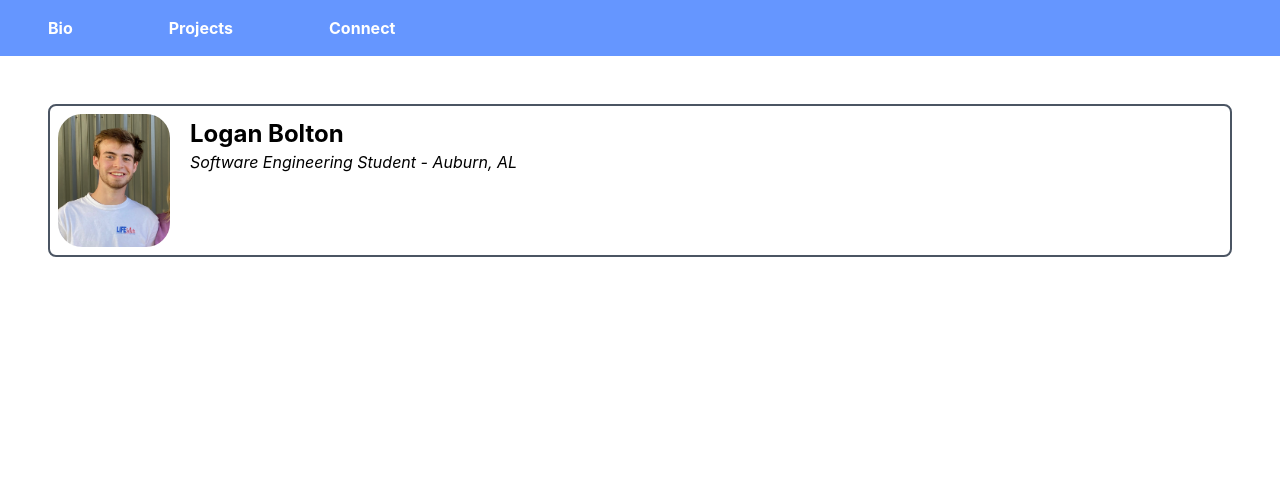
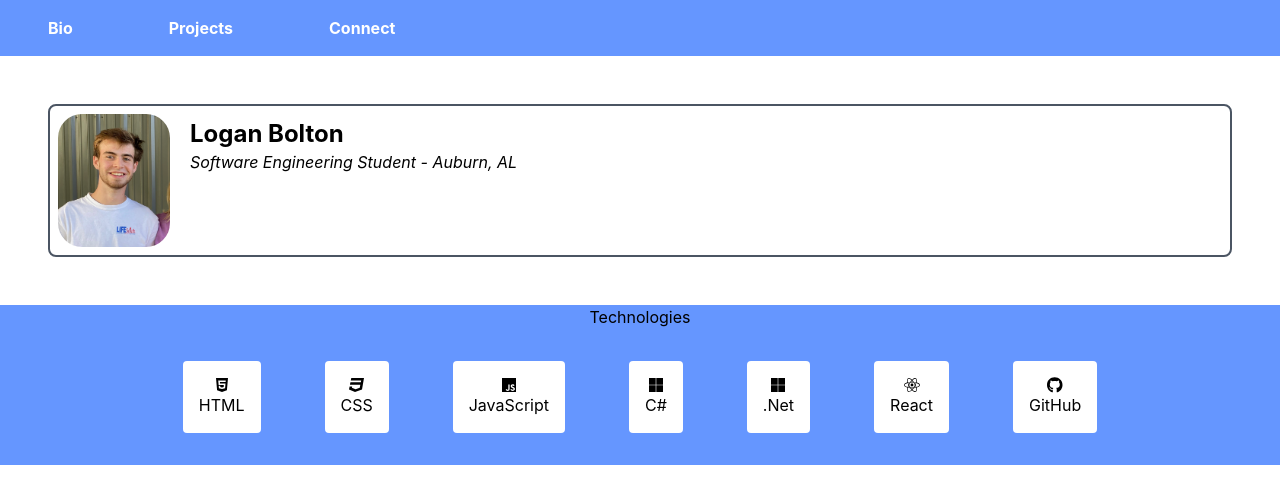
Before and after one commit to LoganBolton/Portfolio, a React (Create React App) app in the folder portfolio/: page / in a window 1280 px wide. Shown: the top 504 px of the page. Built offline with nearby package versions, Linux system fonts and the light colour scheme.

Commit message:
tech list

```diff
--- a/portfolio/src/App.js
+++ b/portfolio/src/App.js
@@ -1,6 +1,7 @@
 import './App.css';
 import Header from './components/Header'; // Import the Header component
 import Bio from './components/Bio'; // Import the Bio component
+import Technologies from './components/Technologies';
 function App() {
   return (
     <div className="App">
@@ -8,6 +9,7 @@ function App() {
 
       <Bio /> {/* Add the Bio component */}
 
+      <Technologies />
     </div>
   );
 }
--- /dev/null
+++ b/portfolio/src/components/Technologies.js
@@ -0,0 +1,48 @@
+import React from 'react';
+import '../css/Technologies.css';
+import { FontAwesomeIcon } from '@fortawesome/react-fontawesome';
+import { faHtml5, faCss3, faJs, faReact, faGithub, faMicrosoft } from '@fortawesome/free-brands-svg-icons';
+
+const Technologies = () => {
+  return (
+    <div className="tech w-full">
+      <div className='title'>
+        <p>Technologies</p>
+      </div>
+      <div className='tech-list'>
+        <ul className=''>
+          <li className='technology bg-white p-4 rounded flex flex-col items-center'>
+              <FontAwesomeIcon icon={faHtml5} />
+              <span>HTML</span>
+          </li>
+          <li className='technology bg-white p-4 rounded mt-2 flex flex-col items-center'>
+              <FontAwesomeIcon icon={faCss3} />
+              <span>CSS</span>
+          </li>
+          <li className='technology bg-white p-4 rounded mt-2 flex flex-col items-center'>
+              <FontAwesomeIcon icon={faJs} />
+              <span>JavaScript</span>
+          </li>
+          <li className='technology bg-white p-4 rounded mt-2 flex flex-col items-center'>
+              <FontAwesomeIcon icon={faMicrosoft} />
+              <span>C#</span>
+          </li>
+          <li className='technology bg-white p-4 rounded mt-2 flex flex-col items-center'>
+              <FontAwesomeIcon icon={faMicrosoft} />
+              <span>.Net</span>
+          </li>
+          <li className='technology bg-white p-4 rounded mt-2 flex flex-col items-center'>
+              <FontAwesomeIcon icon={faReact} />
+              <span>React</span>
+          </li>
+          <li className='technology bg-white p-4 rounded mt-2 flex flex-col items-center'>
+              <FontAwesomeIcon icon={faGithub} />
+              <span>GitHub</span>
+          </li>
+        </ul>
+      </div>
+    </div>
+  );
+};
+
+export default Technologies;
--- /dev/null
+++ b/portfolio/src/css/Technologies.css
@@ -0,0 +1,9 @@
+.tech {
+    background-color: #6596ff;
+  }
+
+.technology {
+    display: inline-grid;
+    justify-items: center;
+    margin: 2rem
+}
```
Also changed, not shown: portfolio/src/components/Header.js (+4 -7 lines), portfolio/src/css/Header.css (renamed from portfolio/src/components/Header.css).
